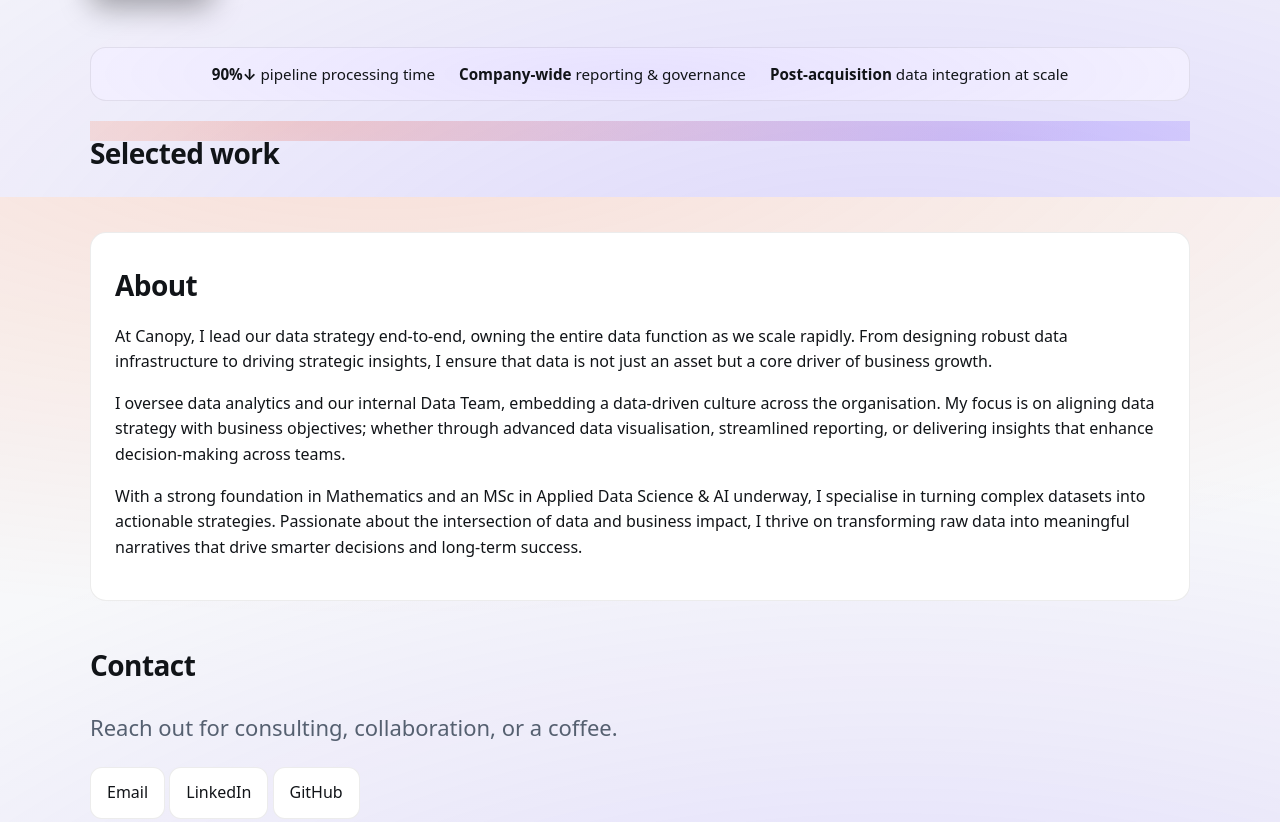
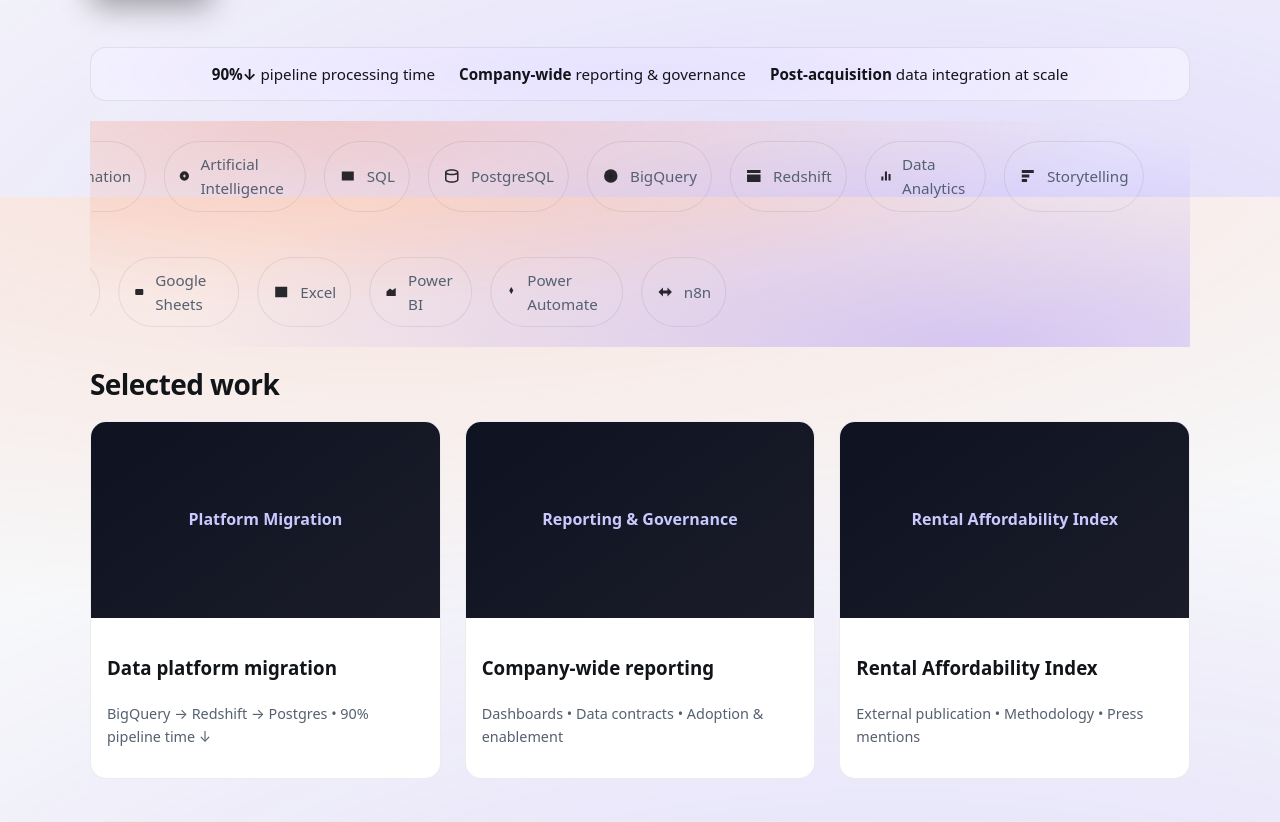
Before and after one commit to bhaveshnathwani/bhaveshnathwani.github.io, a plain HTML site: page index.html in a window 1280 px wide. Shown: the part 603-1425 px from the top of the page. Drawn offline with Linux system fonts and the light colour scheme.

Commit message:
Update index.html

```diff
--- a/index.html
+++ b/index.html
@@ -118,13 +118,56 @@
     </section>
 
     <div class="band">
-      <!-- marquee sections unchanged -->
+      <section class="marquee" aria-hidden="true">
+        <ul>
+          <li class="chip"><svg viewBox="0 0 24 24" fill="currentColor"><path d="M13 2L3 14h7l-1 8 10-12h-7l1-8z"/></svg><span>Automation</span></li>
+          <li class="chip"><svg viewBox="0 0 24 24" fill="currentColor"><path d="M12 2a10 10 0 100 20 10 10 0 000-20zm3 11h-2v2h-2v-2H9v-2h2V9h2v2h2v2z"/></svg><span>Artificial Intelligence</span></li>
+          <li class="chip"><svg viewBox="0 0 24 24" fill="currentColor"><path d="M4 6h16v12H4z"/><path d="M7 9h10v2H7zM7 13h7v2H7z"/></svg><span>SQL</span></li>
+          <li class="chip"><svg viewBox="0 0 24 24" fill="currentColor"><path d="M12 3c-4.97 0-9 1.79-9 4v10c0 2.21 4.03 4 9 4s9-1.79 9-4V7c0-2.21-4.03-4-9-4zm0 2c3.87 0 7 .9 7 2s-3.13 2-7 2-7-.9-7-2 3.13-2 7-2zm0 14c-3.87 0-7-.9-7-2V9.91C6.54 10.59 9.12 11 12 11s5.46-.41 7-1.09V17c0 1.1-3.13 2-7 2z"/></svg><span>PostgreSQL</span></li>
+          <li class="chip"><svg viewBox="0 0 24 24" fill="currentColor"><circle cx="12" cy="12" r="9"/><path d="M7 12h10M12 7v10" stroke="#0b0c0f" stroke-width="2" fill="none"/></svg><span>BigQuery</span></li>
+          <li class="chip"><svg viewBox="0 0 24 24" fill="currentColor"><path d="M3 4h18v4H3zM3 10h18v10H3z"/></svg><span>Redshift</span></li>
+          <li class="chip"><svg viewBox="0 0 24 24" fill="currentColor"><path d="M3 13h4v8H3zM10 3h4v18h-4zM17 8h4v13h-4z"/></svg><span>Data Analytics</span></li>
+          <li class="chip"><svg viewBox="0 0 24 24" fill="currentColor"><path d="M4 4h16v4H4zM4 10h10v4H4zM4 16h7v4H4z"/></svg><span>Storytelling</span></li>
+        </ul>
+      </section>
+      <section class="marquee reverse" aria-hidden="true">
+        <ul>
+          <li class="chip"><svg viewBox="0 0 24 24" fill="currentColor"><path d="M3 3h18v4H3zM3 10h12v4H3zM3 17h8v4H3z"/></svg><span>Data Visualisation</span></li>
+          <li class="chip"><svg viewBox="0 0 24 24" fill="currentColor"><path d="M4 7h6v4H4zM14 7h6v4h-6zM9 13h6v4H9z"/></svg><span>Pipelines</span></li>
+          <li class="chip"><svg viewBox="0 0 24 24" fill="currentColor"><path d="M5 4h14v4H5zM5 10h9v4H5zM5 16h6v4H5z"/></svg><span>Google Apps Script</span></li>
+          <li class="chip"><svg viewBox="0 0 24 24" fill="currentColor"><rect x="4" y="6" width="16" height="12" rx="2"/><path d="M6 9h6v2H6zM6 13h10v2H6z"/></svg><span>Google Sheets</span></li>
+          <li class="chip"><svg viewBox="0 0 24 24" fill="currentColor"><path d="M4 5h16v14H4zM7 8h10v2H7zM7 12h8v2H7z"/></svg><span>Excel</span></li>
+          <li class="chip"><svg viewBox="0 0 24 24" fill="currentColor"><path d="M4 19h16V5l-6 4-4-3-6 5z"/></svg><span>Power BI</span></li>
+          <li class="chip"><svg viewBox="0 0 24 24" fill="currentColor"><path d="M12 2l4 7-4 7-4-7 4-7z"/></svg><span>Power Automate</span></li>
+          <li class="chip"><svg viewBox="0 0 24 24" fill="currentColor"><path d="M3 12l6-6v4h6V6l6 6-6 6v-4H9v4z"/></svg><span>n8n</span></li>
+        </ul>
+      </section>
     </div>
 
     <section id="projects" class="section">
       <h2>Selected work</h2>
       <div class="grid cards">
-        <!-- project cards unchanged -->
+        <a class="card" href="case-study-platform-migration.html">
+          <div class="thumb"><span>Platform Migration</span></div>
+          <div class="body">
+            <h3>Data platform migration</h3>
+            <p class="meta">BigQuery → Redshift → Postgres • 90% pipeline time ↓</p>
+          </div>
+        </a>
+        <a class="card" href="case-study-reporting-governance.html">
+          <div class="thumb"><span>Reporting & Governance</span></div>
+          <div class="body">
+            <h3>Company-wide reporting</h3>
+            <p class="meta">Dashboards • Data contracts • Adoption & enablement</p>
+          </div>
+        </a>
+        <a class="card" href="case-study-rai.html">
+          <div class="thumb"><span>Rental Affordability Index</span></div>
+          <div class="body">
+            <h3>Rental Affordability Index</h3>
+            <p class="meta">External publication • Methodology • Press mentions</p>
+          </div>
+        </a>
       </div>
     </section>
 
```
